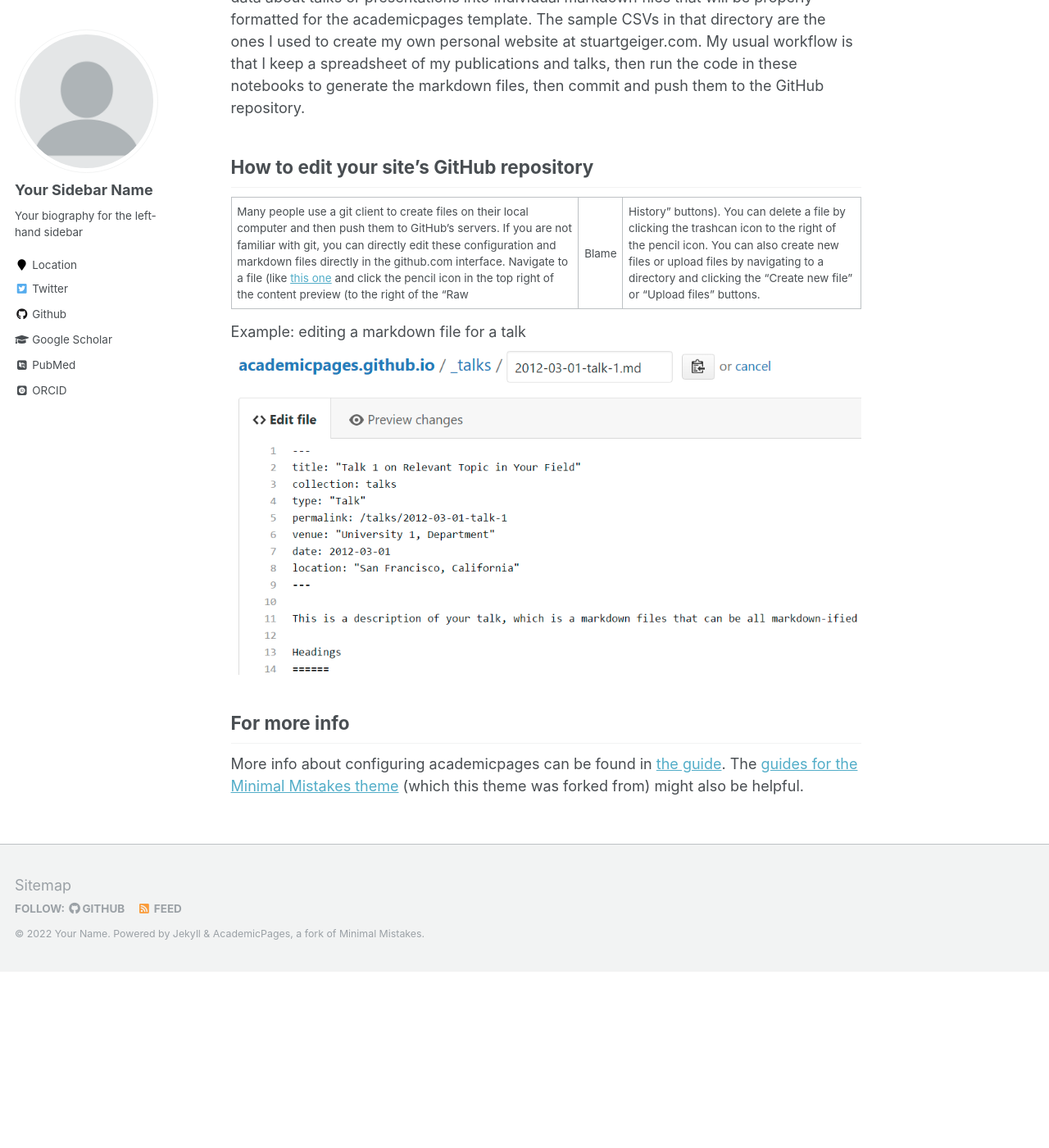
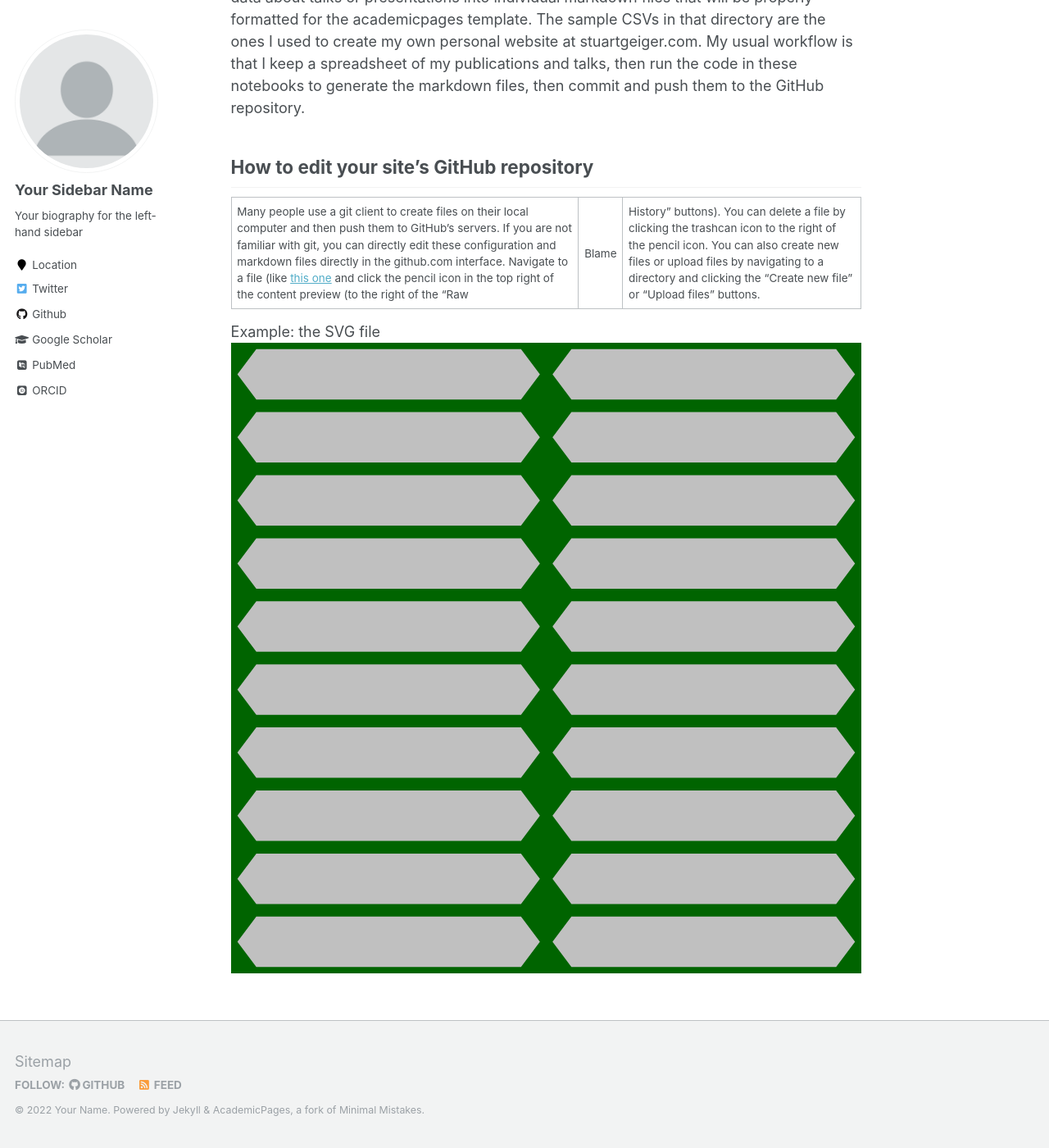
Before and after one commit to web4hangzai/web4hangzai.github.io, a Jekyll site: the page built from _pages/about.md, in a window 1280 px wide and 1400 px high, scrolled down 1872 px. Shown: the whole window at 82% size. Built offline with Jekyll 4.4.1, drawn with Linux system fonts in a browser that asks for light colours; some web fonts are replaced; before the commit the page ends 3057 px from its top, so only the background shows below that.

Commit message:
update main page

```diff
--- a/_pages/about.md
+++ b/_pages/about.md
@@ -45,10 +45,7 @@ How to edit your site's GitHub repository
 
 Many people use a git client to create files on their local computer and then push them to GitHub's servers. If you are not familiar with git, you can directly edit these configuration and markdown files directly in the github.com interface. Navigate to a file (like [this one](https://github.com/academicpages/academicpages.github.io/blob/master/_talks/2012-03-01-talk-1.md) and click the pencil icon in the top right of the content preview (to the right of the "Raw | Blame | History" buttons). You can delete a file by clicking the trashcan icon to the right of the pencil icon. You can also create new files or upload files by navigating to a directory and clicking the "Create new file" or "Upload files" buttons.
 
-Example: editing a markdown file for a talk
-![Editing a markdown file for a talk](/images/editing-talk.png)
 
-For more info
--------------
 
-More info about configuring academicpages can be found in [the guide](https://academicpages.github.io/markdown/). The [guides for the Minimal Mistakes theme](https://mmistakes.github.io/minimal-mistakes/docs/configuration/) (which this theme was forked from) might also be helpful.
+Example: the SVG file
+![Editing a markdown file for a talk](/images/gaugeDesign.svg)
```
Also changed, not shown: images/gaugeDesign.svg (added), 1 other file.
